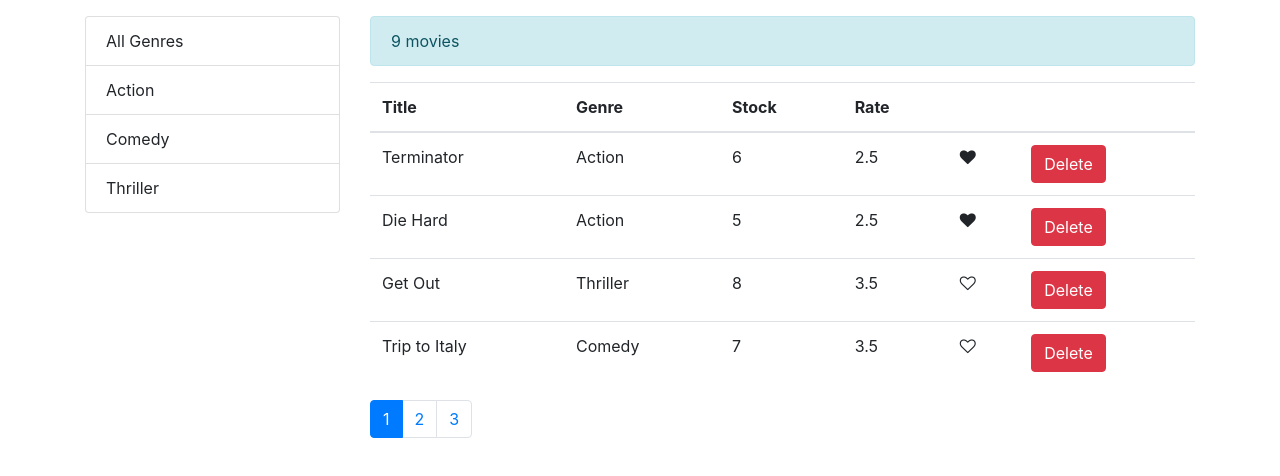
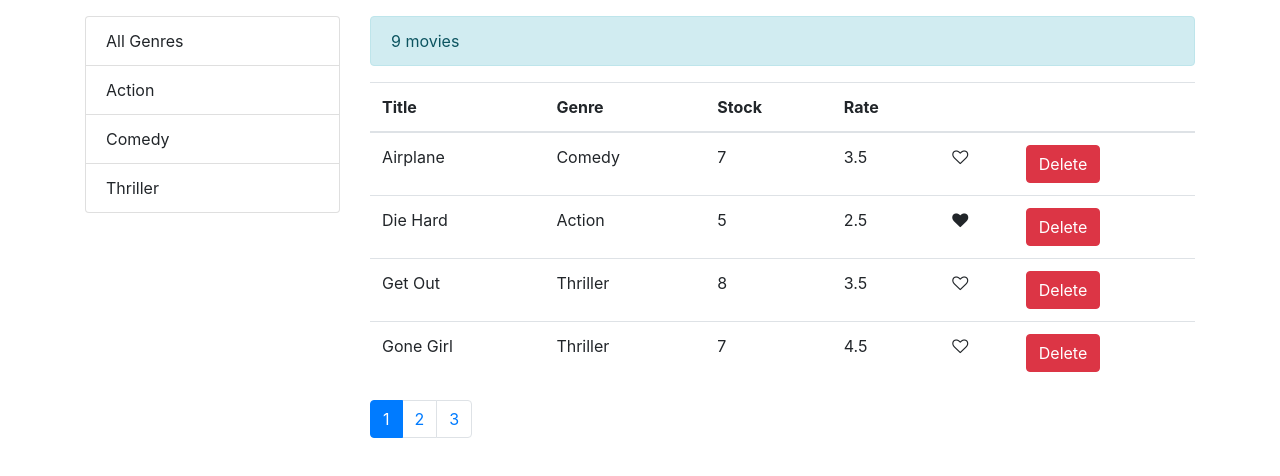
Before and after one commit to wpbt/react-demo-app, a React (Create React App) app: page / in a window 1280 px wide. Shown: the top 476 px of the page. Built offline with nearby package versions, Linux system fonts and the light colour scheme.

Commit message:
sort functionality added

```diff
--- a/src/components/movies.jsx
+++ b/src/components/movies.jsx
@@ -5,6 +5,7 @@
 import ListGroup from './common/listGroup';
 import MoviesTable from './moviesTable';
 import { getGenres } from '../services/fakeGenreService';
+import _ from 'lodash';
 
 class Movies extends Component {
 
@@ -12,18 +13,21 @@
         movies: [],
         genres: [],
         pageSize: 4,
+        sortColumn: { path: 'title', order: 'asc' },
         currentPage: 1,
         selectedGenre: ''
     };
 
     render() {
-        const { movies, pageSize, currentPage, genres, selectedGenre } = this.state;
-        let filteredMovies = paginate(movies, currentPage, pageSize);
+        const { movies, pageSize, currentPage, genres, selectedGenre, sortColumn } = this.state;
+
+        const sortedMovies = _.orderBy(movies, [sortColumn.path], [sortColumn.order]);
+        let filteredMovies = paginate(sortedMovies, currentPage, pageSize);
+
         if(movies.length === 0) return (<div className="mt-2 alert alert-warning" role="alert">No movies!</div>);
         return (
             <React.Fragment>
                 <div className="row align-items-top mt-2">
-
                     <div className="col-3 mt-2">
                         <ListGroup
                             genres={genres}
@@ -31,26 +35,22 @@
                             onGenreChange={this.handleGenreChange}
                         />
                     </div>
-
                     <div className="col">
-
                         <div className="mt-2 alert alert-info" role="alert">{movies.length} movies</div>
-
                         <MoviesTable
                             filteredMovies={filteredMovies}
+                            sortColumn={sortColumn}
                             onLike={this.handleLike}
                             onDelete={this.handleDelete}
+                            onSort={this.handleSort}
                         />
-
                         <Pagination
                             movieItems={movies.length}
                             pageSize={pageSize}
                             currentPage={currentPage}
                             onPageChange={this.handlePageChange}
                         />
-
                     </div>
-
                 </div>
             </React.Fragment>
         );
@@ -88,6 +88,10 @@
         const selectedGenre = genre;
         this.setState({movies, currentPage: 1, selectedGenre});
     };
+    handleSort = sortColumn => {
+
+        this.setState({sortColumn});
+    };
 }
 
 export default Movies;
--- a/src/components/moviesTable.jsx
+++ b/src/components/moviesTable.jsx
@@ -1,15 +1,27 @@
+import React, { Component } from 'react';
 import Like from './common/like';
 
-
-const MoviesTable = ({filteredMovies, onLike, onDelete}) => {
+class MoviesTable extends Component {
+    raiseSort = path => {
+        const sortColumn = { ...this.props.sortColumn };
+        if(path === sortColumn.path){
+            sortColumn.order = sortColumn.order === 'asc' ? 'desc' : 'asc';
+        } else {
+            sortColumn.path = path;
+            sortColumn.order = 'asc';
+        }
+        this.props.onSort(sortColumn);
+    };
+    render() {
+        const {filteredMovies, onLike, onDelete} = this.props;
         return (
             <table className="table">
                 <thead>
                     <tr>
-                    <th scope="col">Title</th>
-                    <th scope="col">Genre</th>
-                    <th scope="col">Stock</th>
-                    <th scope="col">Rate</th>
+                        <th onClick={() => this.raiseSort('title')} scope="col">Title</th>
+                        <th onClick={() => this.raiseSort('genre.name')} scope="col">Genre</th>
+                        <th onClick={() => this.raiseSort('numberInStock')} scope="col">Stock</th>
+                        <th onClick={() => this.raiseSort('dailyRentalRate')} scope="col">Rate</th>
                         <th scope="col"></th>
                         <th scope="col"></th>
                     </tr>
@@ -37,5 +49,6 @@
             </table>
         );
     }
+}
 
 export default MoviesTable;
```
Lines whose indentation alone changed are shown as unchanged.
